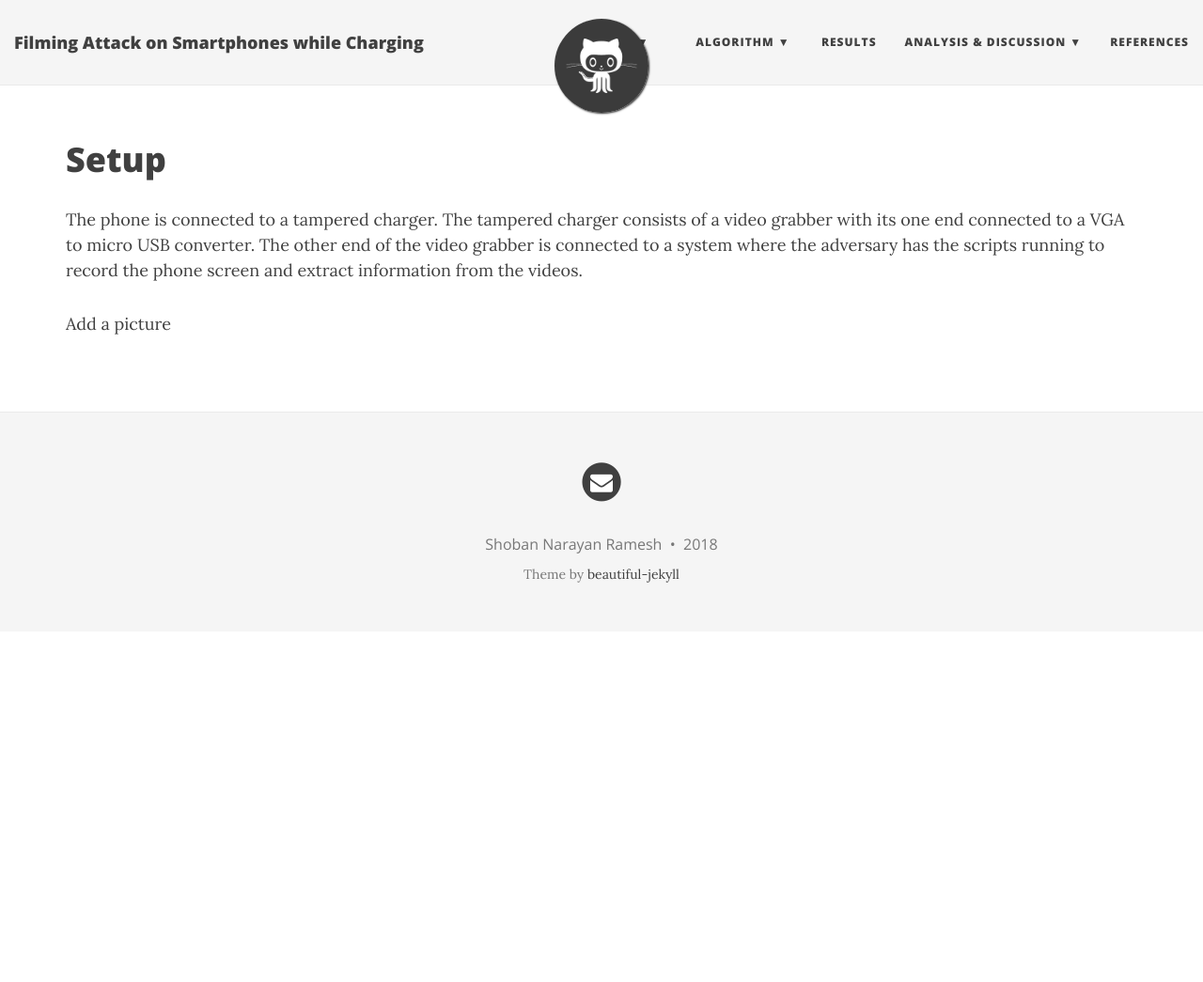
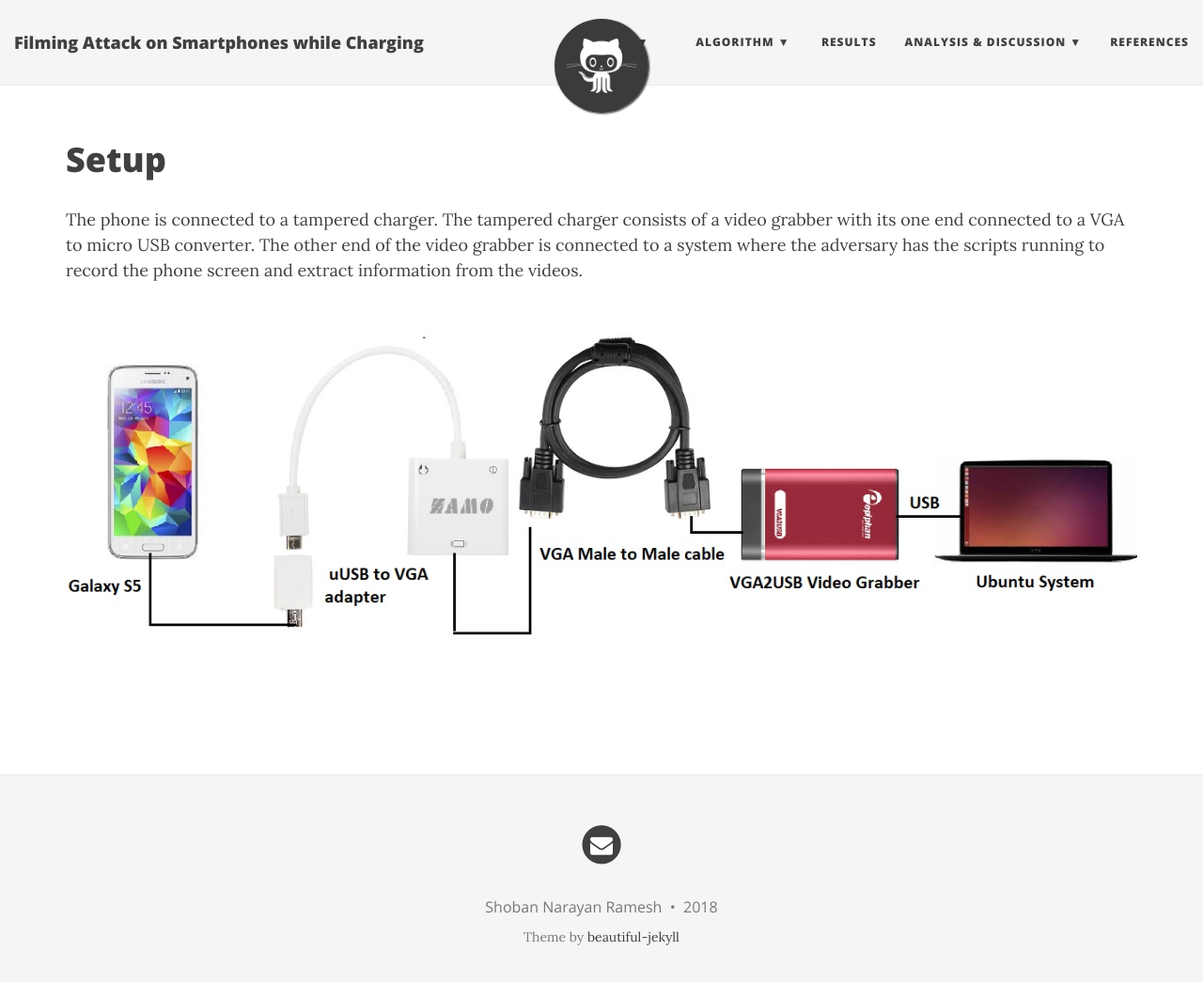
Before and after one commit to UCLA-ECE209AS-2018W/Shoban, a Jekyll site: the page built from setup.md, in a window 1280 px wide and 1058 px high. Shown: the top 1045 px of the window at 94% size. Built offline with Jekyll 4.4.1, drawn with Linux system fonts in a browser that asks for light colours; nearby versions of some CDN libraries.

Commit message:
Adding setup and USB con images

```diff
--- a/setup.md
+++ b/setup.md
@@ -9,4 +9,4 @@
 
 The phone is connected to a tampered charger. The tampered charger consists of a video grabber with its one end connected to a VGA to micro USB converter. The other end of the video grabber is connected to a system where the adversary has the scripts running to record the phone screen and extract information from the videos.
 
-Add a picture
+![Setup](/img/setup.jpg)
```
Also changed, not shown: mitigation.md (+1 -1 lines).
